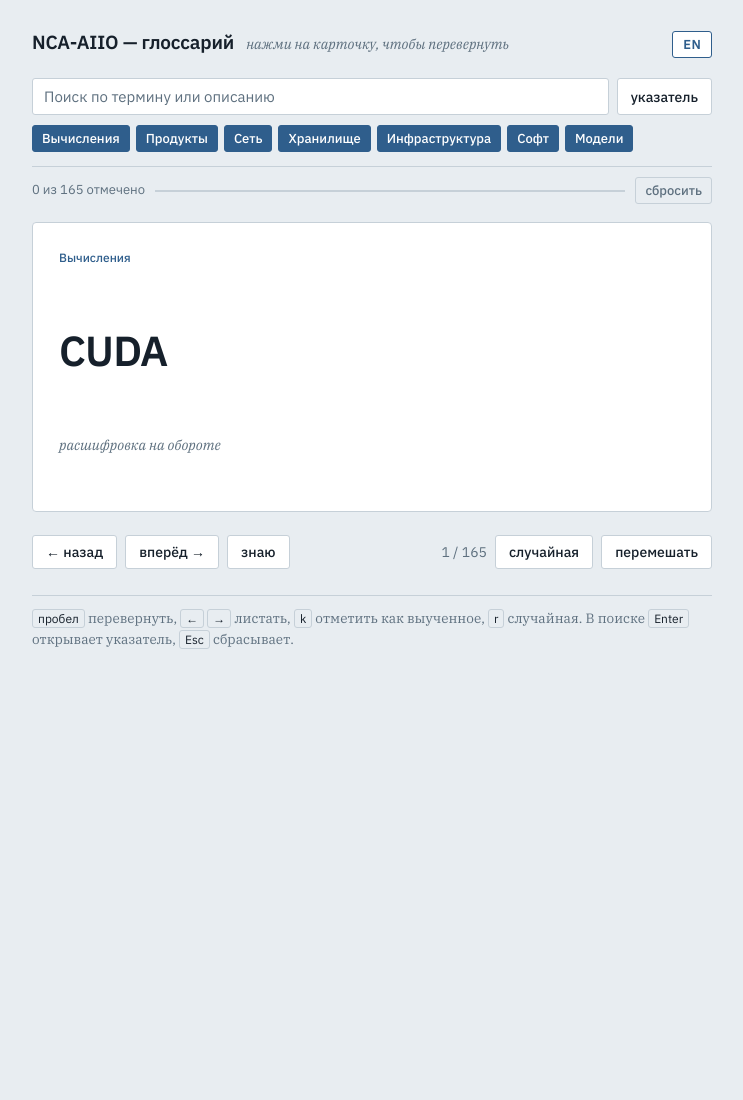
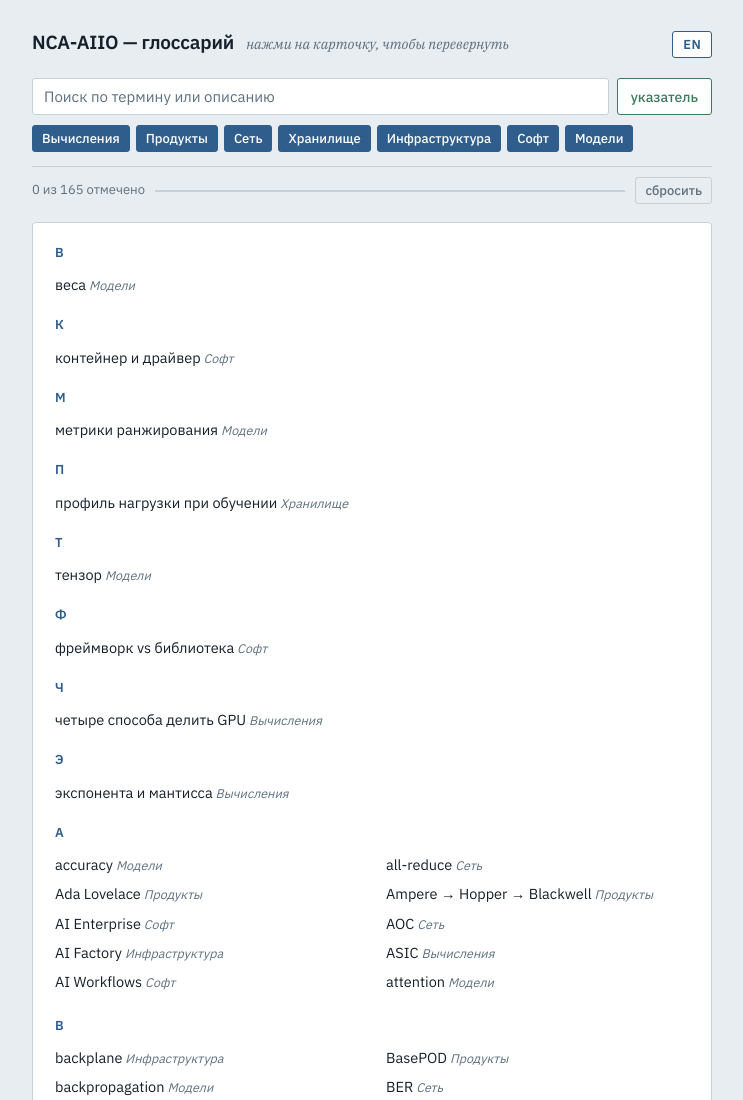
Before and after one commit to redtigra/redtigra_learning, a plain HTML site: page nca-aiio-glossary/index.html in a window 1280 px wide. Shown: the top 1100 px of the page, without its empty margins (268-1011 px from the left). Before the commit the page ends 800 px from the top, so only its background shows below. Drawn offline with Linux system fonts and the light colour scheme.

Commit message:
Open the index view by default
Co-Authored-By: Claude Opus 5.5 <noreply@anthropic.com>
Claude-Session: https://claude.ai/code/session_01GtuSFgM6As7ppaHEpkj2mj

```diff
--- a/nca-aiio-glossary/index.html
+++ b/nca-aiio-glossary/index.html
@@ -796,6 +796,7 @@ document.addEventListener("keydown", e => {
 buildFilters();
 paintUI();
 rebuild();
+showIndex(true);
 </script>
 </body>
 </html>
```
